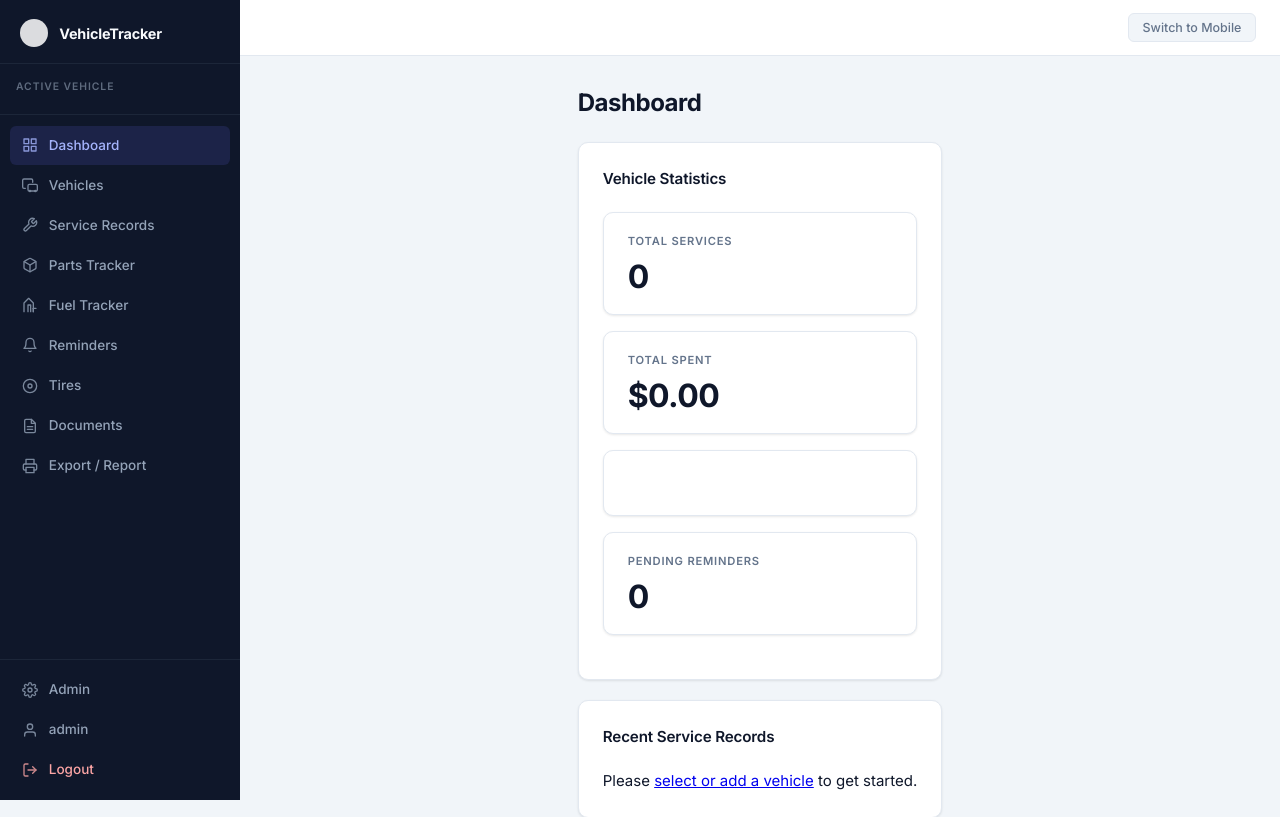
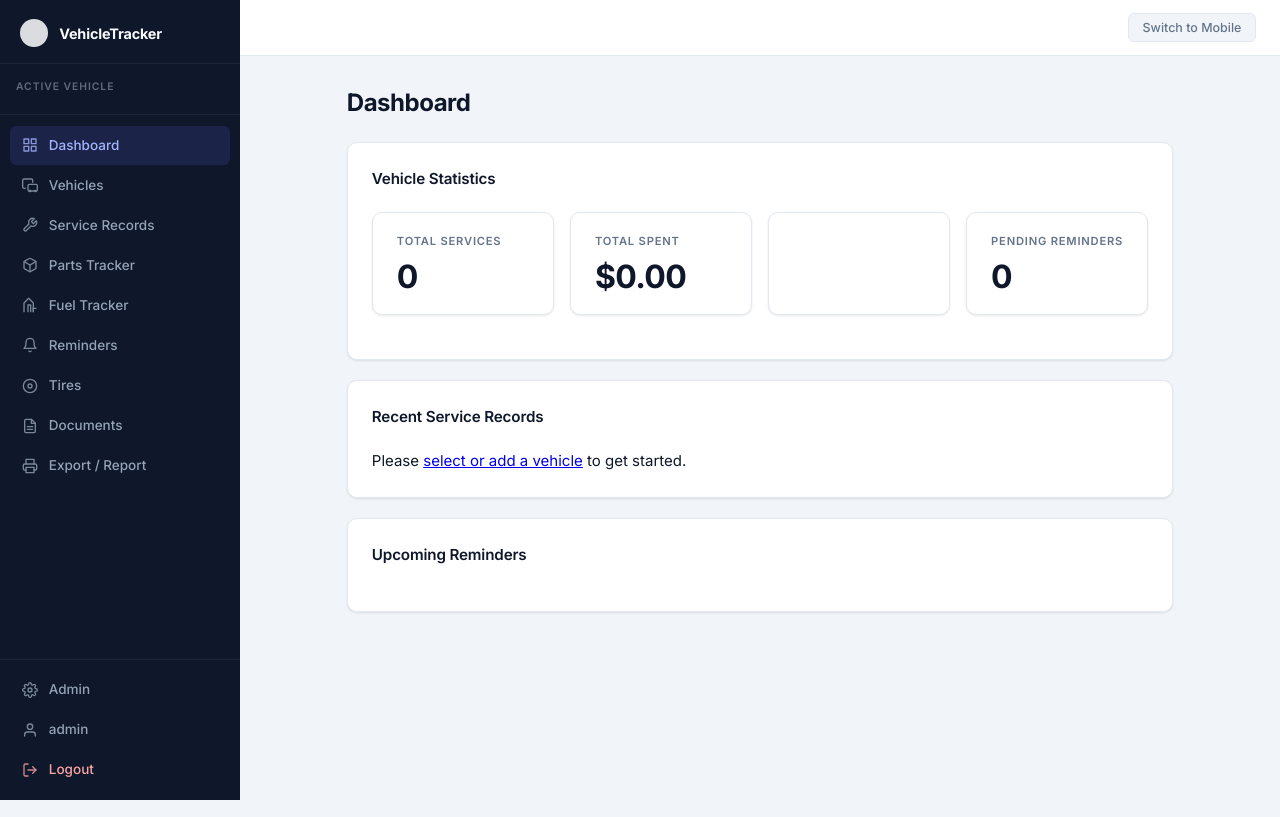
Before and after one commit to alreadyded1/VST, a Flask app: page / in a window 1280 px wide. Shown: the top 817 px of the page. Run offline with Flask 3, Linux system fonts and the light colour scheme; a user stored in the database is signed in; data that the repository does not hold is empty.

Commit message:
Force dashboard stats widgets into single row
Co-Authored-By: Claude Sonnet 4.6 <noreply@anthropic.com>

```diff
--- a/templates/index.html
+++ b/templates/index.html
@@ -7,7 +7,7 @@
 
 <div class="card">
     <h2>Vehicle Statistics</h2>
-    <div class="stats-grid" id="statsGrid">
+    <div class="stats-grid" id="statsGrid" style="grid-template-columns: repeat(4, 1fr);">
         <div class="stat-card">
             <h3>Total Services</h3>
             <div class="stat-value" id="totalServices">0</div>
```
